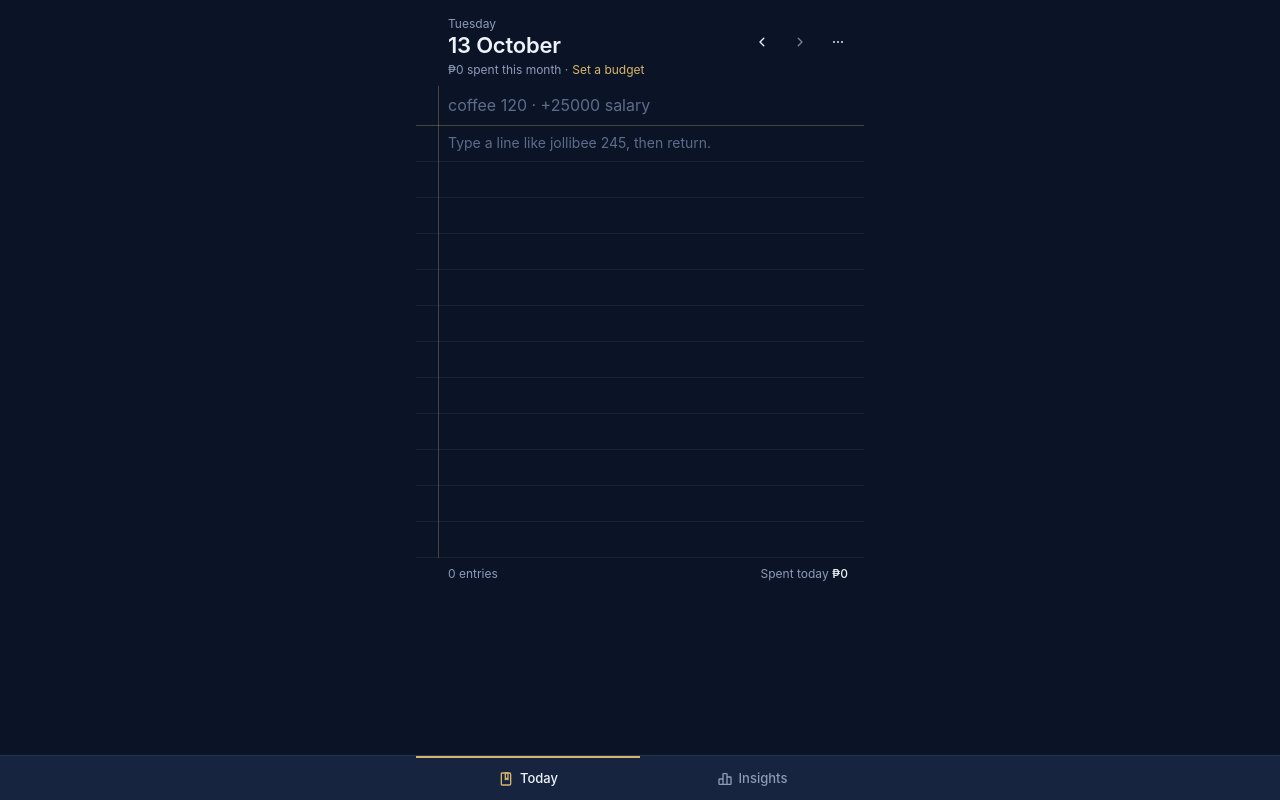
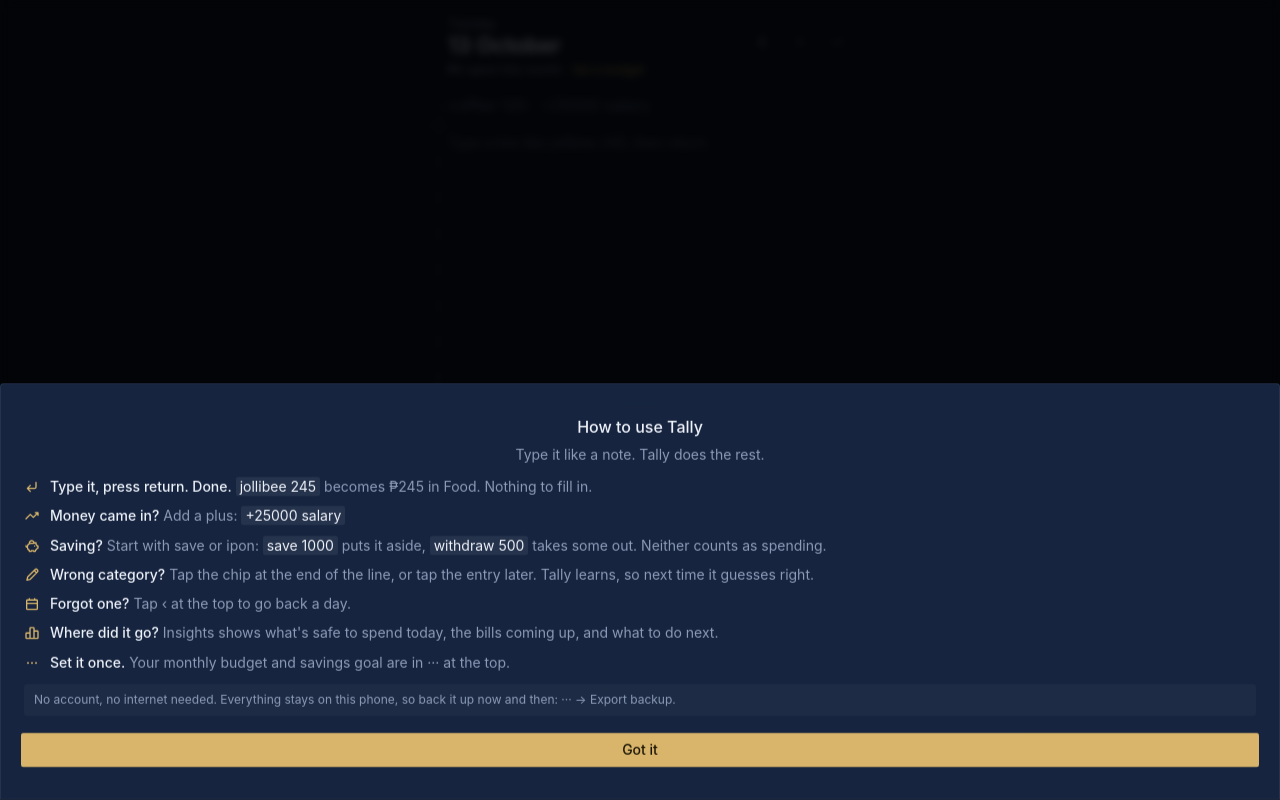
Before and after one commit to RastyFullStaxx/tally, a React (Vite) app: page / in a window 1280 px wide. Built offline with nearby package versions, Linux system fonts and the light colour scheme.

Commit message:
tutorials update

```diff
--- a/src/App.tsx
+++ b/src/App.tsx
@@ -9,7 +9,7 @@ import { Sheets } from "@/components/Sheets"
 import { Today } from "@/components/Today"
 import { addVote, tipFeatures, type Tip } from "@/lib/insights"
 import { localDate, type Data, type Entry } from "@/lib/ledger"
-import { exportBackup, importBackup, load, save } from "@/lib/store"
+import { exportBackup, helpSeen, importBackup, load, markHelpSeen, save } from "@/lib/store"
 
 const TABS = [
   { id: "today", label: "Today", icon: NotebookIcon },
@@ -39,8 +39,9 @@ export default function App() {
   const [tab, setTab] = useState<(typeof TABS)[number]["id"]>("today")
   const [editing, setEditing] = useState<{ entry: Entry; key: number } | null>(null)
   const [drawerOpen, setDrawerOpen] = useState(false)
-  const [sheet, setSheet] = useState<{ kind: Sheet; key: number } | null>(null)
-  const [sheetOpen, setSheetOpen] = useState(false)
+  // A phone's first launch (nothing logged, never shown) opens How to use by itself. After that it's in ···.
+  const [sheet, setSheet] = useState<{ kind: Sheet; key: number } | null>(() => (data.entries.length === 0 && !helpSeen() ? { kind: "help", key: 0 } : null))
+  const [sheetOpen, setSheetOpen] = useState(() => sheet !== null)
   const [notice, setNotice] = useState<string | null>(null)
   const fileInput = useRef<HTMLInputElement>(null)
 
@@ -135,7 +136,10 @@ export default function App() {
       <Sheets
         sheet={sheet}
         open={sheetOpen}
-        onOpenChange={setSheetOpen}
+        onOpenChange={(open) => {
+          setSheetOpen(open)
+          if (!open && sheet?.kind === "help") markHelpSeen()
+        }}
         budget={data.budget}
         goal={data.goal}
         onBudget={(budget) => commit({ ...data, budget })}
--- a/src/components/AppMenu.tsx
+++ b/src/components/AppMenu.tsx
@@ -1,11 +1,11 @@
 import { useEffect, useRef, useState } from "react"
 import { useRegisterSW } from "virtual:pwa-register/react"
 
-import { DownloadIcon, MoreIcon, PhoneIcon, QuestionIcon, RefreshIcon, TargetIcon, UploadIcon, WalletIcon } from "@/components/icons"
+import { BulbIcon, DownloadIcon, MoreIcon, PhoneIcon, QuestionIcon, RefreshIcon, TargetIcon, UploadIcon, WalletIcon } from "@/components/icons"
 import { Button } from "@/components/ui/button"
 import { DropdownMenu, DropdownMenuContent, DropdownMenuItem, DropdownMenuSeparator, DropdownMenuTrigger } from "@/components/ui/dropdown-menu"
 
-export type Sheet = "budget" | "goal" | "install" | "guide"
+export type Sheet = "help" | "budget" | "goal" | "install" | "guide"
 
 const HOUR = 60 * 60 * 1000
 
@@ -123,6 +123,11 @@ export function AppMenu({ updates, install, onOpen, onExport, onImport, say }: P
           </Button>
         </DropdownMenuTrigger>
         <DropdownMenuContent align="end" className="w-52">
+          {/* First, where a newcomer looks first. It also opens by itself on a phone's first launch (App). */}
+          <DropdownMenuItem onSelect={() => onOpen("help")}>
+            <BulbIcon />
+            How to use Tally
+          </DropdownMenuItem>
           {install.available && (
             <DropdownMenuItem
               onSelect={async () => {
--- a/src/components/Sheets.tsx
+++ b/src/components/Sheets.tsx
@@ -2,7 +2,7 @@ import { useState, type FormEvent, type ReactNode } from "react"
 
 import type { Sheet } from "@/components/AppMenu"
 import { CategoryGuideList } from "@/components/CategoryGuide"
-import { AddSquareIcon, ShareIcon } from "@/components/icons"
+import { AddSquareIcon, CalendarIcon, ChartIcon, MoreIcon, PencilIcon, PiggyIcon, ReturnIcon, ShareIcon, TrendUpIcon } from "@/components/icons"
 import { Button } from "@/components/ui/button"
 import { Drawer, DrawerContent, DrawerDescription, DrawerFooter, DrawerHeader, DrawerTitle } from "@/components/ui/drawer"
 import { Input } from "@/components/ui/input"
@@ -24,6 +24,11 @@ export function Sheets({ sheet, open, onOpenChange, budget, goal, onBudget, onGo
   return (
     <Drawer open={open} onOpenChange={onOpenChange}>
       <DrawerContent>
+        {sheet?.kind === "help" && (
+          <Info title="How to use Tally" description="Type it like a note. Tally does the rest." onDone={done}>
+            <HowTo />
+          </Info>
+        )}
         {sheet?.kind === "budget" && (
           <BudgetForm
             key={sheet.key}
@@ -93,6 +98,40 @@ function Info({ title, description, onDone, children }: { title: string; descrip
         </Button>
       </DrawerFooter>
     </div>
+  )
+}
+
+/** Something to type, shown the way it looks on the entry line. */
+const Ex = ({ children }: { children: ReactNode }) => <span className="rounded-sm bg-white/[0.07] px-1 py-px whitespace-nowrap text-foreground">{children}</span>
+
+// The whole app on one screen: each row is a question a newcomer has, answered with what to type or tap.
+const HOW_TO = [
+  { icon: ReturnIcon, title: "Type it, press return. Done.", body: <><Ex>jollibee 245</Ex> becomes ₱245 in Food. Nothing to fill in.</> },
+  { icon: TrendUpIcon, title: "Money came in?", body: <>Add a plus: <Ex>+25000 salary</Ex></> },
+  { icon: PiggyIcon, title: "Saving?", body: <>Start with save or ipon: <Ex>save 1000</Ex> puts it aside, <Ex>withdraw 500</Ex> takes some out. Neither counts as spending.</> },
+  { icon: PencilIcon, title: "Wrong category?", body: <>Tap the chip at the end of the line, or tap the entry later. Tally learns, so next time it guesses right.</> },
+  { icon: CalendarIcon, title: "Forgot one?", body: <>Tap ‹ at the top to go back a day.</> },
+  { icon: ChartIcon, title: "Where did it go?", body: <>Insights shows what's safe to spend today, the bills coming up, and what to do next.</> },
+  { icon: MoreIcon, title: "Set it once.", body: <>Your monthly budget and savings goal are in ··· at the top.</> },
+]
+
+function HowTo() {
+  return (
+    <>
+      <ul className="space-y-2.5 text-sm">
+        {HOW_TO.map((row) => (
+          <li key={row.title} className="flex gap-2.5">
+            <row.icon className="mt-0.5 size-4 shrink-0 text-primary" />
+            <p className="leading-snug">
+              <span className="font-medium">{row.title}</span> <span className="text-muted-foreground">{row.body}</span>
+            </p>
+          </li>
+        ))}
+      </ul>
+      <p className="rounded-md bg-white/[0.03] px-2.5 py-2 text-xs text-muted-foreground">
+        No account, no internet needed. Everything stays on this phone, so back it up now and then: ··· → Export backup.
+      </p>
+    </>
   )
 }
 
--- a/src/lib/store.ts
+++ b/src/lib/store.ts
@@ -3,6 +3,24 @@
 import { localDate, mergeBackup, toBackup, type Data } from "./ledger"
 
 const KEY = "tally:v1"
+const HELP_SEEN = "tally:help-seen" // a flag for this phone, kept out of backups
+
+/** Whether How to use has been shown on this phone. Unreadable storage counts as seen, so it never nags. */
+export function helpSeen() {
+  try {
+    return localStorage.getItem(HELP_SEEN) !== null
+  } catch {
+    return true
+  }
+}
+
+export function markHelpSeen() {
+  try {
+    localStorage.setItem(HELP_SEEN, "1")
+  } catch {
+    // Storage is blocked: it shows again on the next launch, which is harmless.
+  }
+}
 
 /** Reads the saved data. Unreadable data is copied aside under its own key first, never overwritten. */
 export function load(): Data {
```
Also changed, not shown: 1 other file (tests, documents, lock files or other folders).
